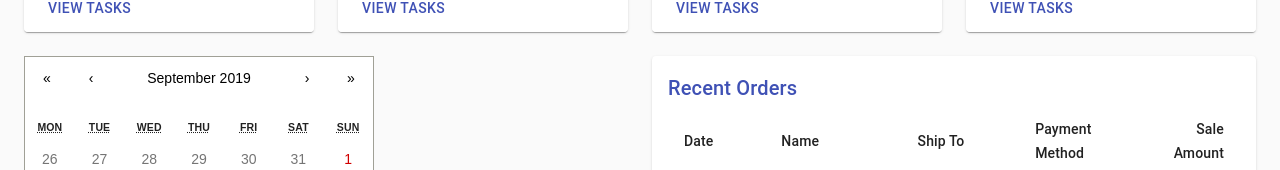
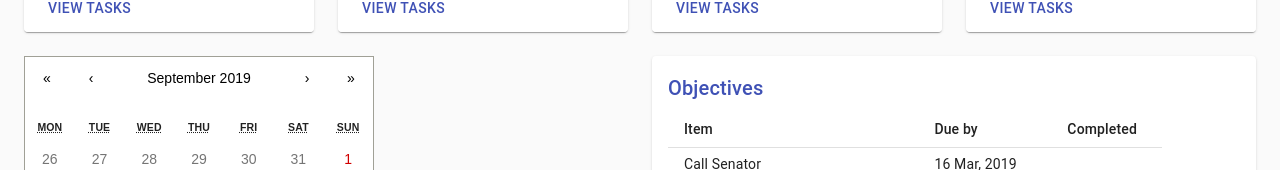
Before and after one commit to delaware19/team-2, a React (Create React App) app in the folder rise-up/: page /dashboard in a window 1280 px wide. Shown: the part 630-800 px from the top of the page. Built offline with nearby package versions, Linux system fonts and the light colour scheme.

Commit message:
todo list v1

```diff
--- a/rise-up/src/components/Dashboard.js
+++ b/rise-up/src/components/Dashboard.js
@@ -147,7 +147,7 @@ export default function Dashboard() {
             {/* Recent Phases */}
             <Grid item xs={12} md={4} lg={3}>
               <Paper className={fixedHeightPaper}>
-                <Phases name="Phase 1: Research" imagesrc="phase1.png"/>
+                <Phases name="Phase 1: Research" imagesrc="phase1.png" />
 
               </Paper>
             </Grid>
--- a/rise-up/src/components/Orders.js
+++ b/rise-up/src/components/Orders.js
@@ -16,11 +16,10 @@ function createData(id, date, name, shipTo, paymentMethod, amount) {
 }
 
 const rows = [
-  createData(0, '16 Mar, 2019', 'Elvis Presley', 'Tupelo, MS', 'VISA ⠀•••• 3719', 312.44),
-  createData(1, '16 Mar, 2019', 'Paul McCartney', 'London, UK', 'VISA ⠀•••• 2574', 866.99),
-  createData(2, '16 Mar, 2019', 'Tom Scholz', 'Boston, MA', 'MC ⠀•••• 1253', 100.81),
-  createData(3, '16 Mar, 2019', 'Michael Jackson', 'Gary, IN', 'AMEX ⠀•••• 2000', 654.39),
-  createData(4, '15 Mar, 2019', 'Bruce Springsteen', 'Long Branch, NJ', 'VISA ⠀•••• 5919', 212.79),
+  createData(0, "Call Senator", '16 Mar, 2019',),
+  createData(1, "Attend congressional meeting", '16 Mar, 2019',),
+  createData(2, "Create layout for petition", '16 Mar, 2019',),
+
 ];
 
 const useStyles = makeStyles(theme => ({
@@ -33,15 +32,13 @@ export default function Orders() {
   const classes = useStyles();
   return (
     <React.Fragment>
-      <Title>Recent Orders</Title>
+      <Title align="right">Objectives</Title>
       <Table size="small">
         <TableHead>
           <TableRow>
-            <TableCell>Date</TableCell>
-            <TableCell>Name</TableCell>
-            <TableCell>Ship To</TableCell>
-            <TableCell>Payment Method</TableCell>
-            <TableCell align="right">Sale Amount</TableCell>
+            <TableCell>Item</TableCell>
+            <TableCell>Due by</TableCell>
+            <TableCell>Completed</TableCell>
           </TableRow>
         </TableHead>
         <TableBody>
@@ -56,11 +53,6 @@ export default function Orders() {
           ))}
         </TableBody>
       </Table>
-      <div className={classes.seeMore}>
-        <Link color="primary" href="javascript:;">
-          See more orders
-        </Link>
-      </div>
     </React.Fragment>
   );
 }
```
Also changed, not shown: 1 other file (tests, documents, lock files or other folders).
